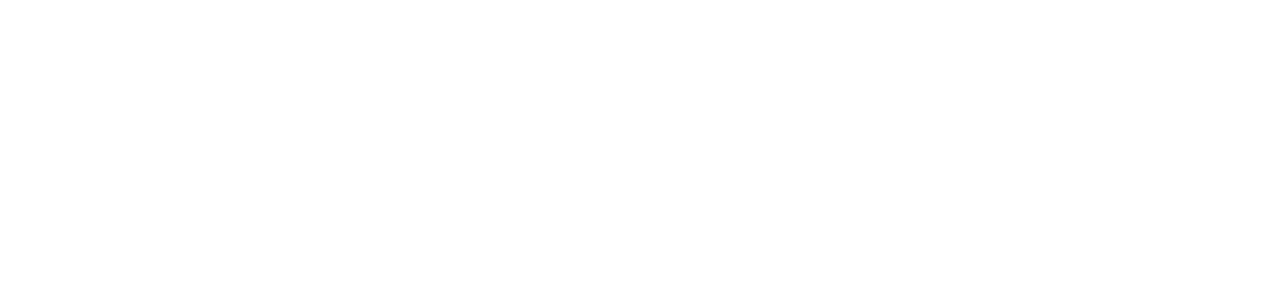
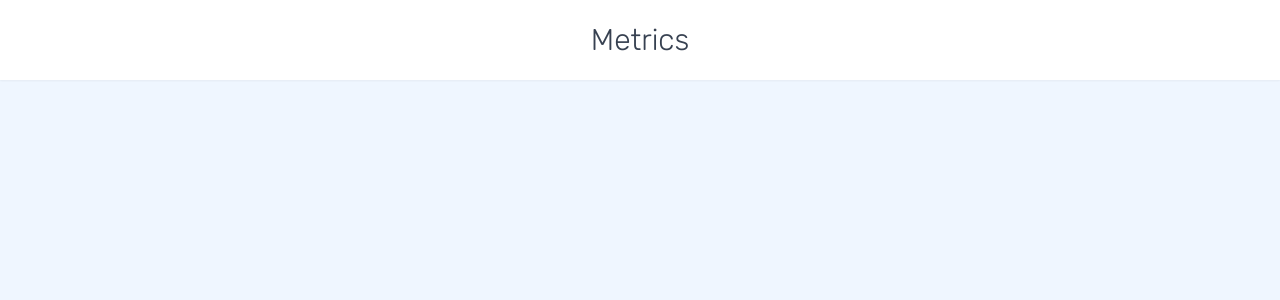
Before and after one commit to larizzatg/metrics, a Vue app in the folder apps/web/: page / in a window 1280 px wide. Shown: the top 300 px of the page. Built offline with nearby package versions, Linux system fonts and the light colour scheme.

Commit message:
feat: add header to app

```diff
--- a/apps/web/src/App.vue
+++ b/apps/web/src/App.vue
@@ -1,7 +1,15 @@
 <script setup lang="ts">
 import { RouterView } from 'vue-router'
+import AppHeader from './components/app-header/app-header.vue'
 </script>
 
 <template>
+  <AppHeader title="Metrics" />
   <RouterView />
 </template>
+
+<style lang="postcss">
+body {
+  @apply bg-blue-50;
+}
+</style>
--- a/apps/web/src/components/app-header/app-header.vue
+++ b/apps/web/src/components/app-header/app-header.vue
@@ -3,7 +3,9 @@
 </script>
 
 <template>
-  <header class="flex items-center justify-center h-12 shadow-sm md:h-20">
+  <header
+    class="flex items-center justify-center h-12 bg-white shadow-sm md:h-20"
+  >
     <h2 class="title-4 md:title-3">{{ title }}</h2>
   </header>
 </template>
```
